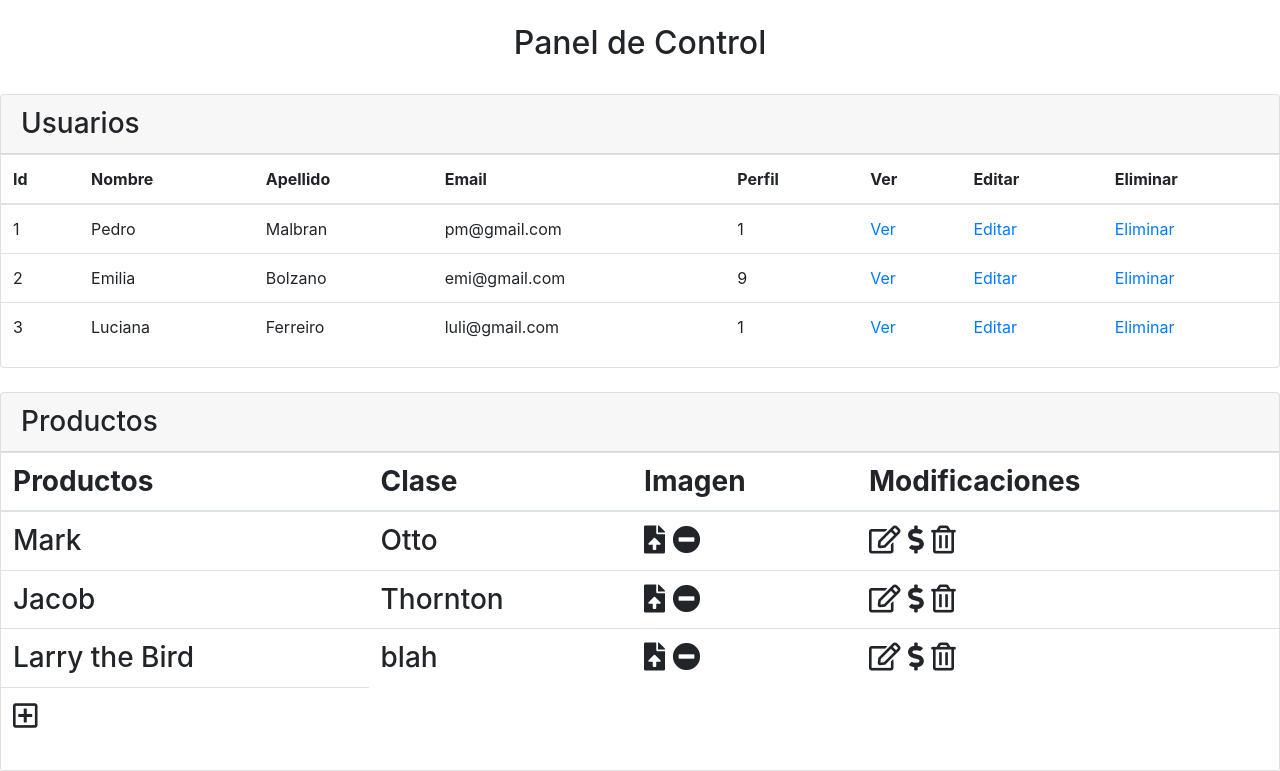
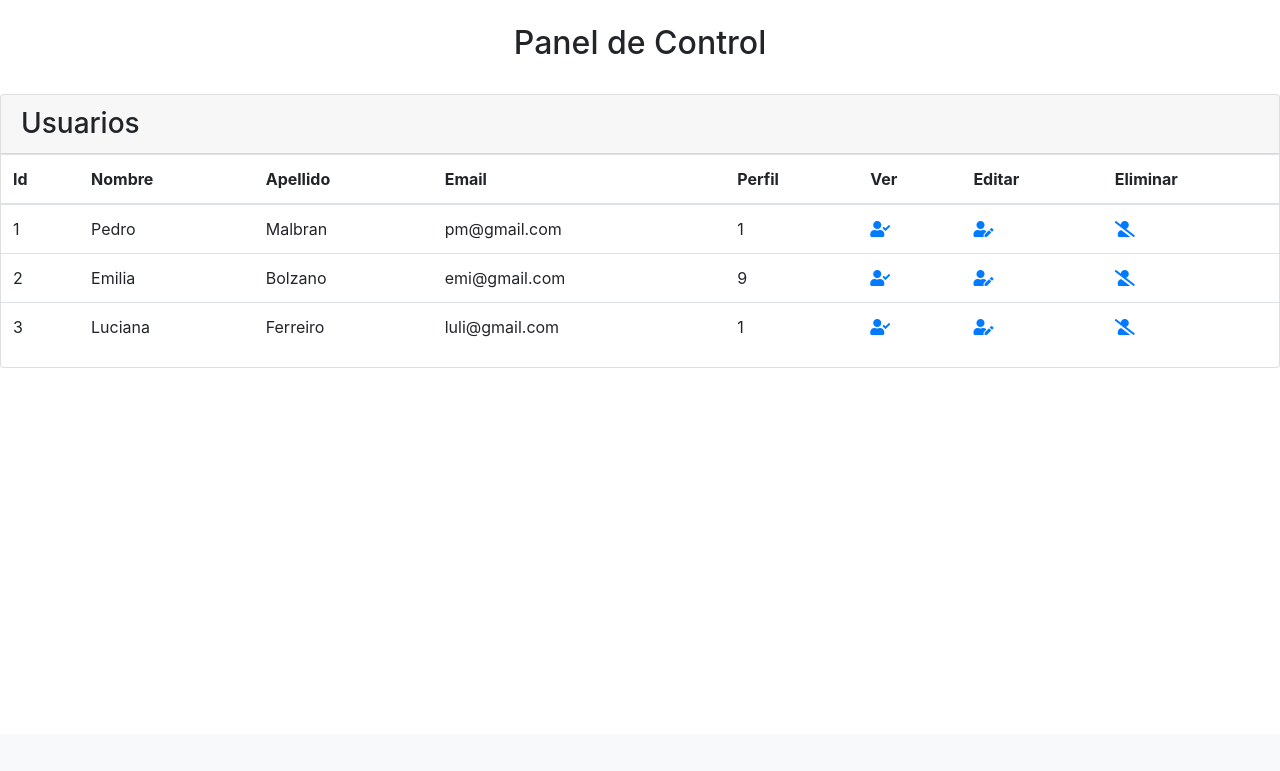
Before and after one commit to luferreiro/SKAL_Sprint3, a PHP site: page /abm.php in a window 1280 px wide. Shown: the part 66-837 px from the top of the page. After the commit the page ends 434 px from the top, so only its background shows below. Run offline with PHP 8.4, Linux system fonts and the light colour scheme; data comes from the database, SQL or seed files in the repository; some libraries are stand-ins or nearby versions.

Commit message:
actualizacion de visual
actualizacion de visual

```diff
--- a/ProyectoIntegradorSprint2-master 0408 tarde/abm.php
+++ b/ProyectoIntegradorSprint2-master 0408 tarde/abm.php
@@ -64,13 +64,13 @@ $usuarios = Query::listado($pdo,"users");
               <?= $usuario['perfil'];?>
           </td>
           <td>
-              <a href="perfilUsuario.php?id= <?= $usuario['id'];?>">Ver</a>
+              <a href="perfilUsuario.php?id= <?= $usuario['id'];?>"><i class="fas fa-user-check"></i></a>
           </td>
           <td>
-              <a href="editarUsuario.php?id= <?= $usuario['id'];?>">Editar</a>
+              <a href="editarUsuario.php?id= <?= $usuario['id'];?>"><i class="fas fa-user-edit"></i></a>
           </td>
           <td>
-              <a href="eliminarUsuario.php">Eliminar</a>
+              <a href="eliminarUsuario.php"><i class="fas fa-user-slash"></i></a>
           </td>
 
       </tr>
@@ -83,44 +83,3 @@ $usuarios = Query::listado($pdo,"users");
 </table>
 </div>
 <div class="spacer"></div>
-
-
-<br>
-<div class="card" style="overflow-x:auto;">
-  <h3 class="card-header">Productos<h3>
-<table class="table" >
-  <thead>
-    <tr>
-      <th scope="col">Productos</th>
-      <th scope="col">Clase</th>
-      <th scope="col">Imagen</th>
-      <th scope="col">Modificaciones</th>
-    </tr>
-  </thead>
-  <tbody>
-    <tr>
-      <td>Mark</td>
-      <td>Otto</td>
-      <td><i class="fas fa-file-upload"></i> <i class="fas fa-minus-circle"></i></td>
-      <td><i class="far fa-edit"></i> <i class="fas fa-dollar-sign"></i> <i class="far fa-trash-alt"></i> </td>
-    </tr>
-    <tr>
-      <td>Jacob</td>
-      <td>Thornton</td>
-      <td><i class="fas fa-file-upload"></i> <i class="fas fa-minus-circle"></td>
-      <td><i class="far fa-edit"></i> <i class="fas fa-dollar-sign"></i> <i class="far fa-trash-alt"></i></i></td>
-    </tr>
-    <tr>
-      <td> Larry the Bird </td>
-      <td> blah </td>
-      <td><i class="fas fa-file-upload"></i> <i class="fas fa-minus-circle"></td>
-      <td><i class="far fa-edit"></i> <i class="fas fa-dollar-sign"></i> <i class="far fa-trash-alt"></i></td>
-    </tr>
-    <tr>
-      <td>
-    <i class="far fa-plus-square"></i>
-      </td>
-    </tr>
-  </tbody>
-</table>
-</div>
--- a/ProyectoIntegradorSprint2-master 0408 tarde/perfilUsuario.php
+++ b/ProyectoIntegradorSprint2-master 0408 tarde/perfilUsuario.php
@@ -24,10 +24,8 @@ include ("nav_bar.php");
                 <li class="list-group-item">Email: <?= $usuario['email']?></li>
                 <div class="spacer"></div>
             </ul>
-
-                <a class="btn btn-primary" href="editarUsuario.php?id=<?= $usuario['id']?>">Editar</a>
-
         </div>
+        <br>
         <a href="abm.php">Volver</a>
     </div>
 
```
Also changed, not shown: ProyectoIntegradorSprint2-master 0408 tarde/imagenes/5d485c29231ff.jpg (added).
